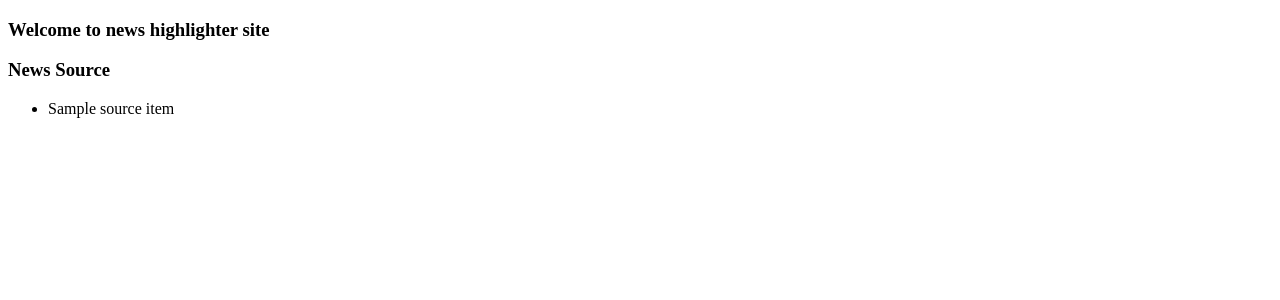
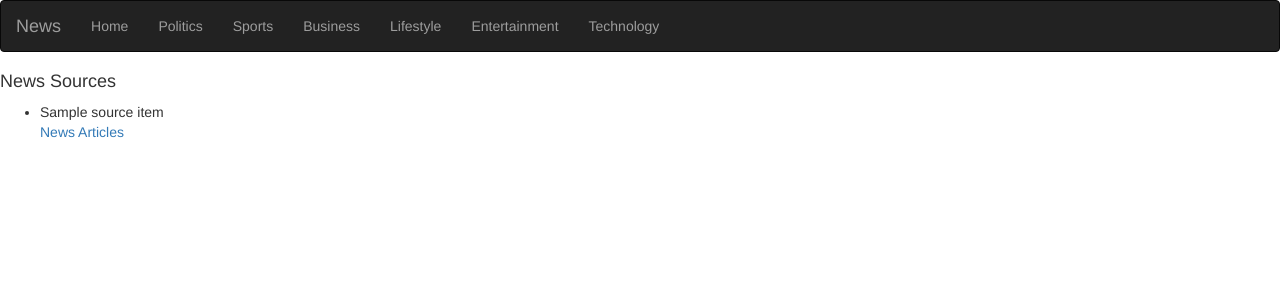
Before and after one commit to odipojames/News-app, a Flask app: template app/templates/index.html in a window 1280 px wide. Shown: the top 300 px of the page. Run offline with Flask 2, Linux system fonts and the light colour scheme; the template is opened without the code that fills it: most values are stand-ins (such as "Sample title", 1, 10 or a date in 2020); parts of the project's set-up code (start-up, migrations or seed data) failed here and were passed over; some libraries are stand-ins or nearby versions.

Commit message:
add nav bar

```diff
--- a/app/templates/base.html
+++ b/app/templates/base.html
@@ -1,16 +1,19 @@
+{% extends 'bootstrap/base.html' %}
+
+<!-- entering the navbar -->
+{% block navbar %}
+    {% include 'navbar.html' %}
+{% endblock %}
+
 <!DOCTYPE html>
-<html>
+<html lang="en" dir="ltr">
   <head>
     <meta charset="utf-8">
-        {% if title %}
-        <title> {{ title }}</title>
-        {% else %}
-        <title> Welcome to the best news highlighter website </title>
-        {% endif %}
+    <title>{{title}}</title>
   </head>
   <body>
     {% block content %}
 
-       {% endblock%}
+    {% endblock %}
   </body>
 </html>
--- a/app/templates/index.html
+++ b/app/templates/index.html
@@ -1,24 +1,18 @@
-<!DOCTYPE html>
-<html>
-    <head>
-        <meta charset="utf-8">
-        {% if title %}
-        <title> {{ title }}</title>
-        {% else %}
-        <title> Welcome to the best news highlighter website </title>
-        {% endif %}
-    </head>
-    <body>
-      <h3>Welcome to news highlighter site</h3>
+<!-- <h1>this is just an initial test</h1> -->
+{% extends 'base.html' %}
 
+{% block styles %}
+  {{ super() }}
+  <link rel="stylesheet" href="{{url_for('static',filename='css/index.css')}}">
 
-        <h3> News Source</h3>
-         <ul>
-           {% for source_item in source %}
-         <li>{{source_item.name}}</li>
-         <!-- <a href="/article/{{source_item.id}}">News Articles</a> -->
-       {% endfor %}
-        </ul>
+{% endblock %}
 
-    </body>
-</html>
+{% block content %}
+    <h4>News Sources</h4>
+    <ul>
+      {% for source_item in source %}
+        <li>{{source_item.name}}</li>
+        <a href="/article/{{source_item.id}}">News Articles</a>
+      {% endfor %}
+
+{% endblock %}
--- a/app/templates/navbar.html
+++ b/app/templates/navbar.html
@@ -0,0 +1,24 @@
+<div class="navbar navbar-inverse" role="navigation">
+        <div class="container-fluid">
+            <div class="navbar-header">
+                <button type="button" class="navbar-toggle" data-toggle="collapse" data-target=".navbar-collapse">
+                  <span class="sr-only">Toggle navigation</span>
+                  <span class="icon-bar"></span>
+                  <span class="icon-bar"></span>
+                  <span class="icon-bar"></span>
+                </button>
+                <a class="navbar-brand" href="/"> News </a>
+            </div>
+            <div class="navbar-collapse collapse">
+                <ul class="nav navbar-nav">
+                    <li><a href="/">Home</a></li>
+                    <li><a href="/category/politics">Politics</a></li>
+                    <li><a href="/category/sports">Sports</a></li>
+                    <li><a href="/category/business">Business</a></li>
+                    <li><a href="/category/lifestyle">Lifestyle</a></li>
+                    <li><a href="/category/entertainment">Entertainment</a></li>
+                    <li><a href="/category/technology">Technology</a></li>
+            </div>
+
+        </div>
+    </div>
```
Also changed, not shown: app/templates/category.html (added, +24 -0 lines). Lines whose indentation alone changed are shown as unchanged.
